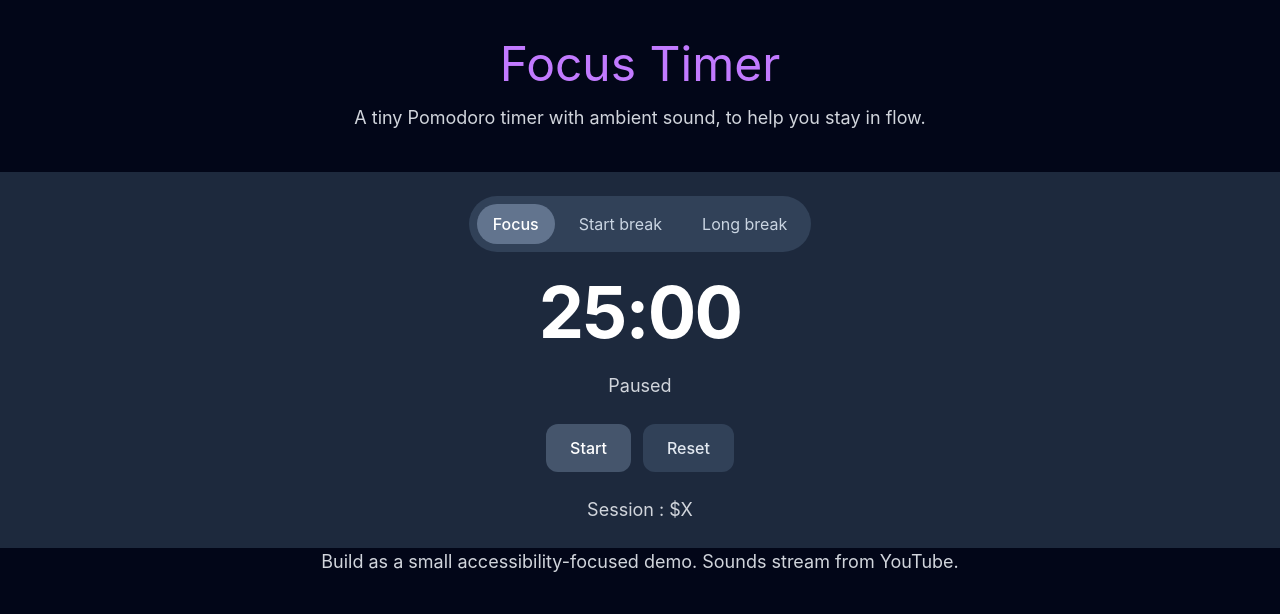
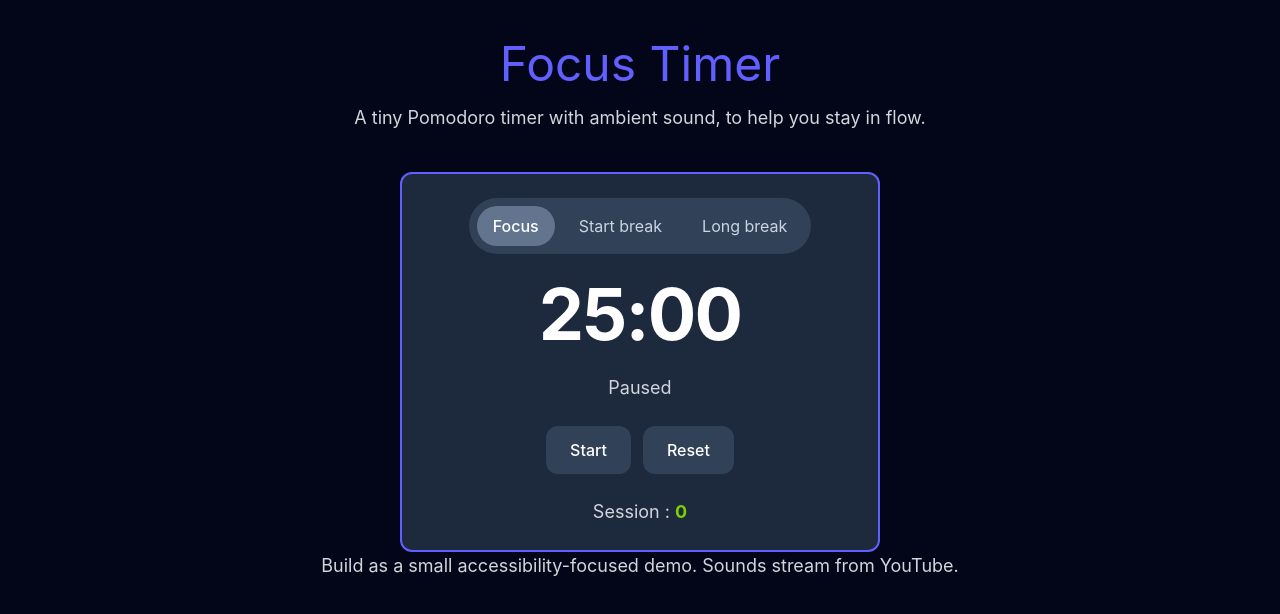
Before and after one commit to RomanIlyuk/The-Focus-Timer, a React (Vite) app: page / in a window 1280 px wide. Shown: the top 614 px of the page. Built offline with nearby package versions, Linux system fonts and the light colour scheme.

Commit message:
feat: add state management and update components states

```diff
--- a/src/components/Header/Header.jsx
+++ b/src/components/Header/Header.jsx
@@ -1,7 +1,7 @@
 function Header() {
   return (
     <div className="flex flex-col items-center justify-center pt-10 pb-10">
-      <h1 className="text-purple-400 text-5xl pb-4">Focus Timer</h1>
+      <h1 className="text-indigo-500 text-5xl pb-4">Focus Timer</h1>
       <p className="text-gray-300 text-lg">
         A tiny Pomodoro timer with ambient sound, to help you stay in flow.
       </p>
--- a/src/components/Timer/Timer.jsx
+++ b/src/components/Timer/Timer.jsx
@@ -1,3 +1,6 @@
+/* eslint-disable no-unused-vars */
+
+import { useState } from "react";
 import TimerControls from "./TimerControls";
 import TimerCounter from "./TimerCounter";
 import TimerDisplay from "./TimerDisplay";
@@ -5,17 +8,39 @@ import TimerModes from "./TimerModes";
 import TimerStatus from "./TimerStatus";
 
 function Timer() {
+  const [mode, setMode] = useState("focus");
+  const [time, setTime] = useState(25 * 60); // 25 minutes in seconds
+  const [isRunning, setIsRunning] = useState(false);
+  const [count, setCount] = useState(0);
+  const [isActive, setIsActive] = useState(false);
+
+  function handleClick() {
+    if (!isRunning) {
+      setCount((c) => c + 1);
+    }
+    setIsRunning(!isRunning);
+  }
+
+  function handleReset() {
+    setIsRunning(false);
+    setCount(0);
+  }
+
   return (
-    <div className="bg-slate-800 p-6 flex flex-col items-center gap-6">
+    <div className="bg-slate-800 m-auto p-6 flex flex-col items-center gap-6 max-w-120 border-2 border-indigo-500 rounded-xl">
       <TimerModes />
 
-      <TimerDisplay />
+      <TimerDisplay time={time} setTime={setTime} />
 
-      <TimerStatus />
+      <TimerStatus isRunning={isRunning} setIsRunning={setIsRunning} />
 
-      <TimerControls />
+      <TimerControls
+        isRunning={isRunning}
+        onStart={handleClick}
+        onReset={handleReset}
+      />
 
-      <TimerCounter />
+      <TimerCounter count={count} setCount={setCount} />
     </div>
   );
 }
--- a/src/components/Timer/TimerControls.jsx
+++ b/src/components/Timer/TimerControls.jsx
@@ -1,11 +1,17 @@
-function TimerControls() {
+function TimerControls({ isRunning, onStart, onReset }) {
   return (
     <div className="flex items-center gap-3">
-      <button className="px-6 py-3 rounded-xl bg-slate-600 text-white font-medium hover:bg-slate-500 transition-all duration-200">
-        Start
+      <button
+        onClick={onStart}
+        className="px-6 py-3 rounded-xl bg-slate-700 text-white font-medium hover:bg-slate-600 transition-all duration-200"
+      >
+        {isRunning ? "Stop" : "Start"}
       </button>
 
-      <button className="px-6 py-3 rounded-xl bg-slate-700 text-slate-200 font-medium hover:bg-slate-600 transition-all duration-200">
+      <button
+        onClick={onReset}
+        className="px-6 py-3 rounded-xl bg-slate-700 text-white font-medium hover:bg-slate-600 transition-all duration-200"
+      >
         Reset
       </button>
     </div>
--- a/src/components/Timer/TimerCounter.jsx
+++ b/src/components/Timer/TimerCounter.jsx
@@ -1,7 +1,11 @@
-function TimerCounter() {
+/* eslint-disable no-unused-vars */
+
+function TimerCounter({ count, setCount }) {
   return (
     <div>
-      <p className="text-gray-300 text-lg">Session : $X</p>
+      <p className="text-gray-300 text-lg">
+        Session : <span className="font-bold text-lime-500">{count}</span>
+      </p>
     </div>
   );
 }
--- a/src/components/Timer/TimerDisplay.jsx
+++ b/src/components/Timer/TimerDisplay.jsx
@@ -1,7 +1,12 @@
-function TimerDisplay() {
+/* eslint-disable no-unused-vars */
+import { formatTime } from "../../utils/formatTime";
+
+function TimerDisplay({ time, setTime }) {
   return (
     <div>
-      <p className="text-7xl font-bold text-white tracking-tight">25:00</p>
+      <p className="text-7xl font-bold text-white tracking-tight">
+        {formatTime(time)}
+      </p>
     </div>
   );
 }
--- a/src/components/Timer/TimerStatus.jsx
+++ b/src/components/Timer/TimerStatus.jsx
@@ -1,7 +1,9 @@
-function TimerStatus() {
+function TimerStatus({ isRunning }) {
   return (
     <div>
-      <p className="text-gray-300 text-lg">Paused</p>
+      <p className="text-gray-300 text-lg">
+        {isRunning ? "Running" : "Paused"}
+      </p>
     </div>
   );
 }
--- a/src/utils/formatTime.js
+++ b/src/utils/formatTime.js
@@ -0,0 +1,14 @@
+export const formatTime = (totalSeconds) => {
+  // 1. Вираховуємо повні хвилини (відкидаємо дробову частину)
+  const minutes = Math.floor(totalSeconds / 60);
+
+  // 2. Отримуємо залишок секунд
+  const seconds = totalSeconds % 60;
+
+  // 3. Перетворюємо числа на рядки та додаємо нуль, якщо потрібно
+  const formattedMinutes = String(minutes).padStart(2, "0");
+  const formattedSeconds = String(seconds).padStart(2, "0");
+
+  // З'єднуємо все разом через двокрапку
+  return `${formattedMinutes}:${formattedSeconds}`;
+};
```
